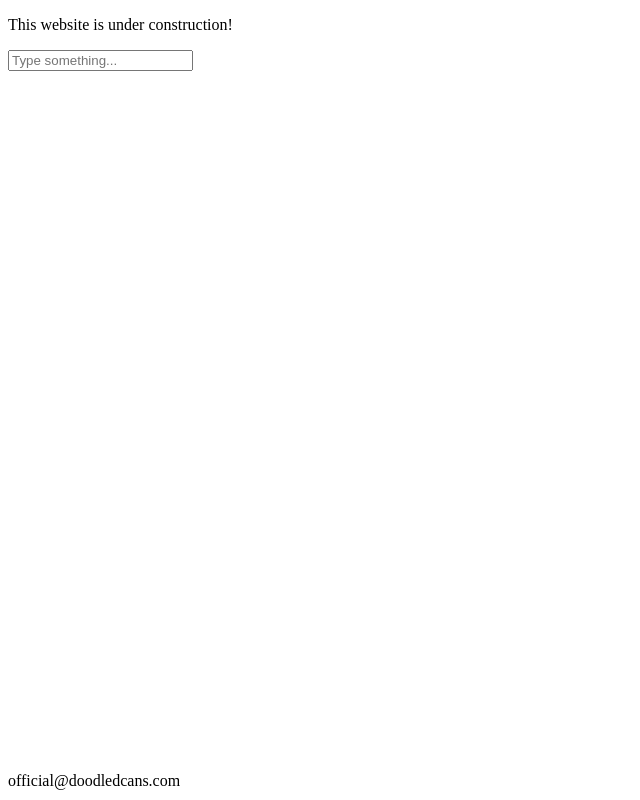
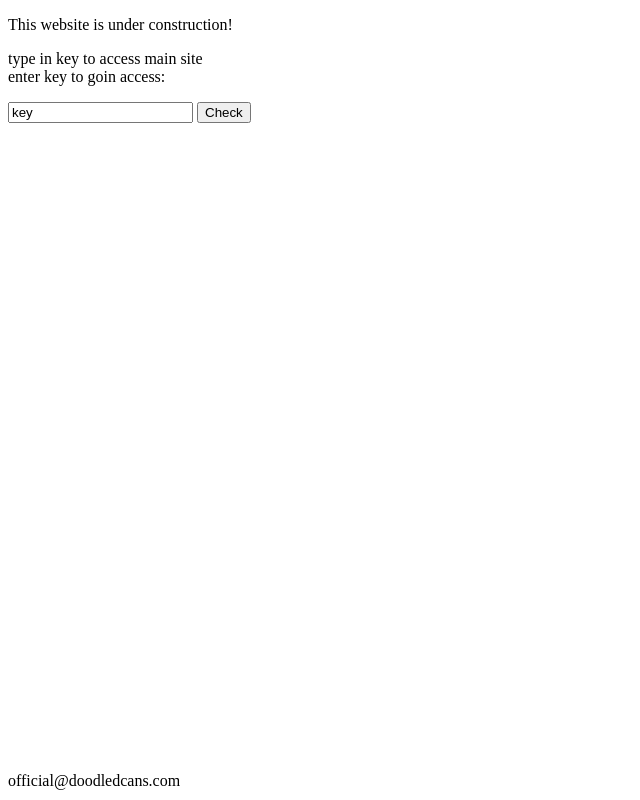
Before and after one commit to simplist1/doodledcans, a plain HTML site: page index.html in a window 1280 px wide. Shown: the whole page, without its empty margins (0-640 px from the left). Drawn offline with nearby package versions, Linux system fonts and the light colour scheme.

Commit message:
Update index.html

```diff
--- a/index.html
+++ b/index.html
@@ -9,8 +9,12 @@
 </head>
 <body>
 	<p>This website is under construction!</p>
-	<input type="text" placeholder="Type something..." id="myInput">
-	<div id="result"></div>
+	<div>
+<p>type in key to access main site<br />
+		enter key to goin access: </p>
+		<input type="text" id="txtword" value="key"/>
+						<input type="button" id="btnCheck" value="Check" />
+</div>
 	<footer style="position: absolute; bottom: 10px">official@doodledcans.com</footer>
 </body>
 </html>
```
